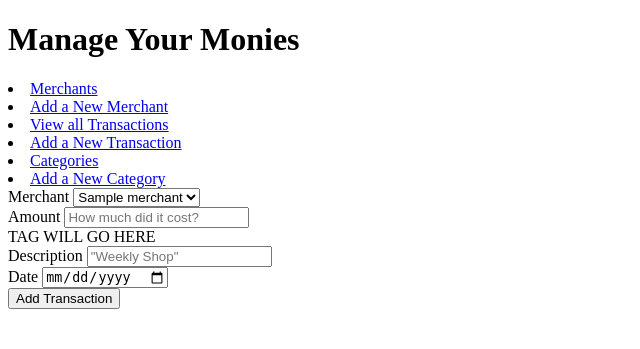
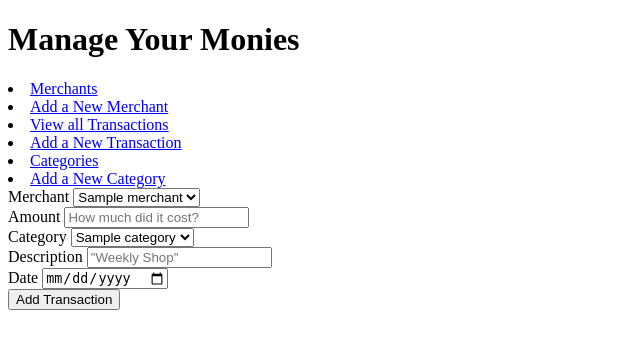
Before and after one commit to CodeCharlieCode/Manage-Your-Monies, a Flask app: page /transactions/new in a window 1280 px wide. Shown: the top 349 px of the page, without its empty margins (0-640 px from the left). Run offline with Flask 2, Linux system fonts and the light colour scheme; a database or web service that is not in the repository returns one stand-in record (values such as "Sample title"); some libraries are stand-ins or nearby versions.

Commit message:
changed the format of how the date is displayed in the transactions/index.html file, deleted imports that turned out to be unnessary

```diff
--- a/controllers/transactions_controller.py
+++ b/controllers/transactions_controller.py
@@ -1,5 +1,3 @@
-import pdb
-from controllers.merchants_controller import merchants
 from flask import Blueprint, Flask, redirect, render_template, request
 
 from models.transactions import Transaction
@@ -18,16 +16,19 @@ def transactions():
 def new():
     transactions = transaction_repository.select_all()
     merchants = merchant_repository.select_all()
-    return render_template("transactions/new.html", transactions = transactions, merchants = merchants)
+    categories = category_repository.select_all()
+    return render_template("transactions/new.html", transactions = transactions, merchants = merchants, categories = categories)
 
 @transactions_blueprint.route("/transactions", methods=['POST'])
 def create_transaction():
     merchant_id = request.form['merchant_id']
+    category_id = request.form['category_id']
     amount = request.form['amount']
     description = request.form['description']
     date = request.form['date']
     merchant = merchant_repository.select(merchant_id)
-    transaction = Transaction(merchant, merchant, description, amount, date)
+    category = category_repository.select(category_id)
+    transaction = Transaction(merchant, category, description, amount, date)
     transaction_repository.save(transaction)
     return redirect("/transactions")
 
--- a/repositories/category_repository.py
+++ b/repositories/category_repository.py
@@ -1,7 +1,6 @@
-from repositories.merchant_repository import categories
 from db.run_sql import run_sql
 from models.category import Category
-from models.merchant import Merchant
+
 
 def save(category):
     sql = "INSERT INTO categories( name ) VALUES( %s ) RETURNING id"
@@ -34,3 +33,8 @@ def select(id):
 def delete_all():
     sql = "DELETE FROM categories"
     run_sql(sql)
+
+def update(category):
+    sql = "UPDATE categories SET (name) = (%s) WHERE id = %s"
+    values = [category.name, category.id]
+    run_sql(sql, values)
--- a/repositories/merchant_repository.py
+++ b/repositories/merchant_repository.py
@@ -1,5 +1,4 @@
 from models.category import Category
-from models.transactions import Transaction
 from db.run_sql import run_sql
 from models.merchant import Merchant
 
--- a/repositories/transaction_repositiory.py
+++ b/repositories/transaction_repositiory.py
@@ -1,14 +1,12 @@
-import pdb
 from db.run_sql import run_sql
 from models.transactions import Transaction
 import repositories.merchant_repository as merchant_repository
-import repositories.category_repository as cateogry_repository
+import repositories.category_repository as category_repository
 
 def save(transaction):
     sql = "INSERT INTO transactions (merchant_id, category_id, description, amount, date) VALUES (%s, %s, %s, %s, %s) RETURNING id"
-    values = [transaction.merchant.id, 2, transaction.description, transaction.amount, transaction.date]
+    values = [transaction.merchant.id, transaction.category.id, transaction.description, transaction.amount, transaction.date]
     results = run_sql(sql, values)
-    # pdb.set_trace()
     transaction.id = results[0]['id']
     return transaction
 
@@ -20,7 +18,7 @@ def select_all():
 
     for result in results:
         merchant = merchant_repository.select(result['merchant_id'])
-        category = cateogry_repository.select(result['category_id'])
+        category = category_repository.select(result['category_id'])
         transaction = Transaction(merchant, category, result['description'], result['amount'], result['date'], result['id'])
         transactions.append(transaction)
     return transactions
--- a/templates/transactions/index.html
+++ b/templates/transactions/index.html
@@ -17,7 +17,7 @@
         <td> {{ transaction.amount }}</td>
         <td> {{ transaction.category.name }}</td>
         <td> {{ transaction.description }} </td>
-        <td> {{ transaction.date.strftime("%x") }}</td>
+        <td> {{ transaction.date.strftime("%a, %d,%b, %Y") }}</td>
     </tr>
     <tr>
         <form class="delete-form" action="/transactions/{{transaction.id}}/delete" method="POST">
--- a/templates/transactions/new.html
+++ b/templates/transactions/new.html
@@ -18,7 +18,12 @@
   </div>
 
   <div>
-      TAG WILL GO HERE
+      <label for="category">Category</label>
+      <select id="category" name="category_id">
+          {% for category in categories %}
+            <option value="{{ category.id }}"> {{ category.name }}</option>
+          {% endfor %}
+      </select>
   </div>
 
   <div>
```
Also changed, not shown: controllers/category_controller.py (+7 -0 lines).
